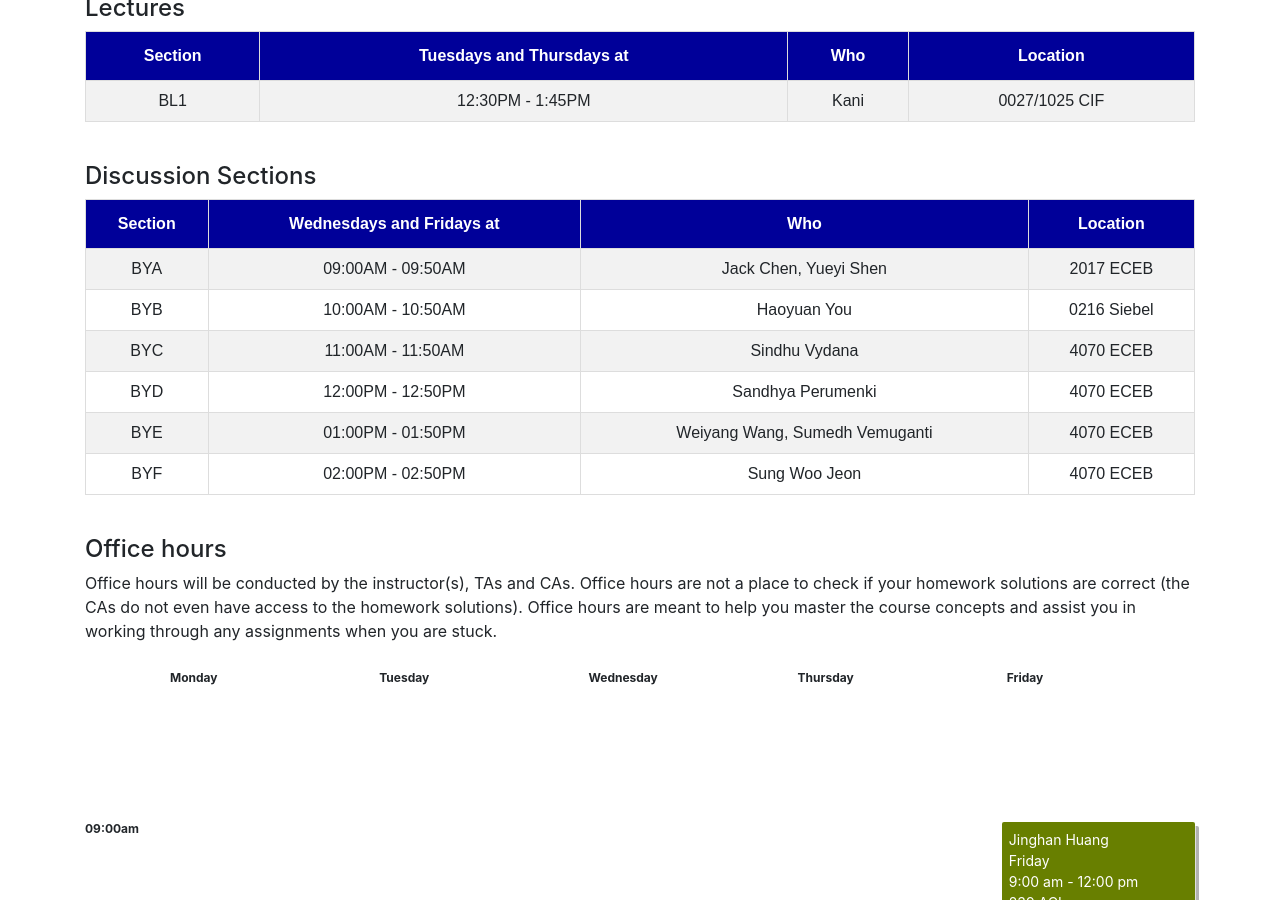
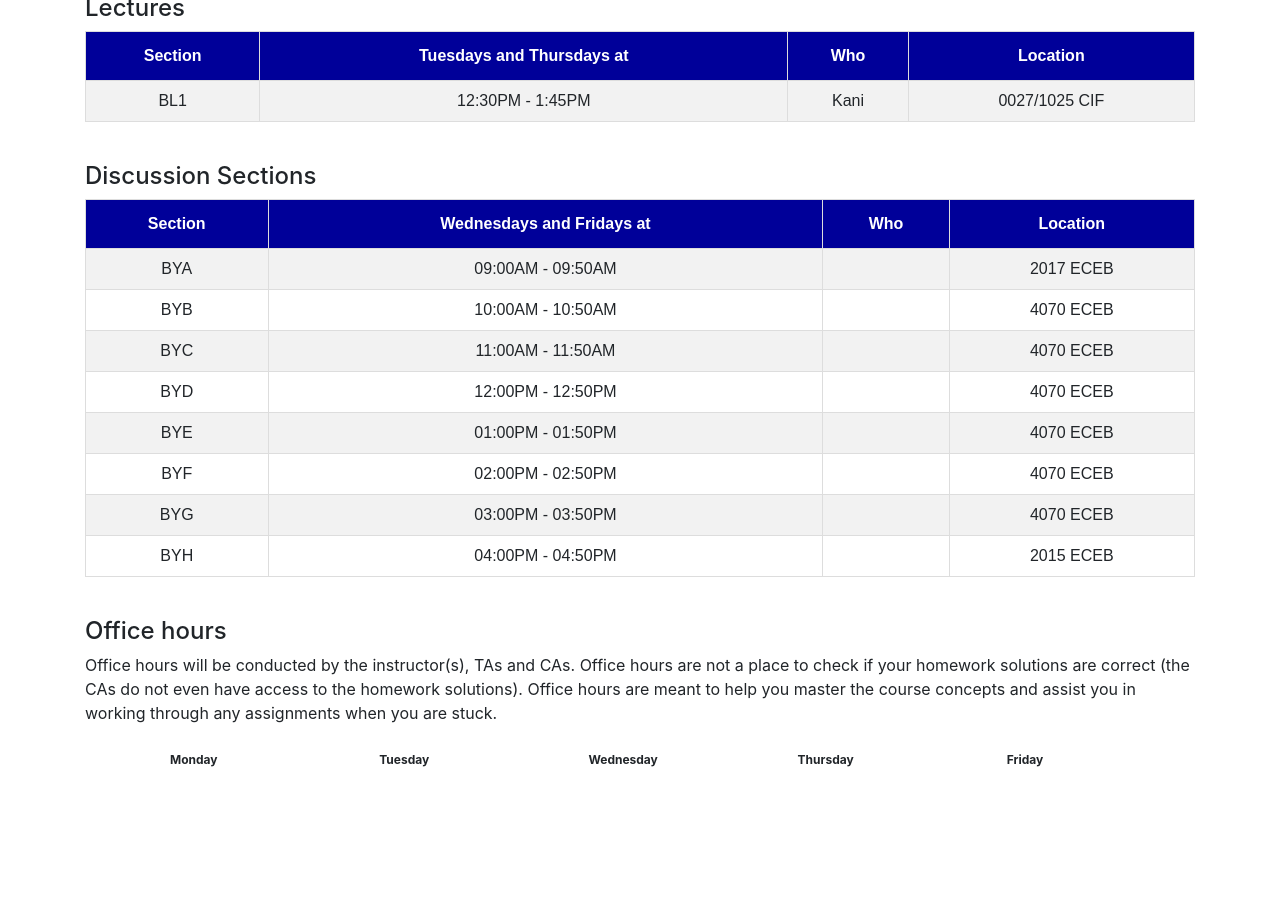
Before and after one commit to UIUC-ECE374B/su25, a Jekyll site: the page built from office_hours.md, in a window 1280 px wide and 900 px high, scrolled down 379 px. Built offline with Jekyll 4.4.1, drawn with Linux system fonts in a browser that asks for light colours.

Commit message:
Updating schedule table(s)

```diff
--- a/office_hours.md
+++ b/office_hours.md
@@ -36,38 +36,50 @@ Obviously this course isn't active and there aren't any discussion sections or o
   <tr>
     <td> BYA </td>
     <td> 09:00AM - 09:50AM </td>
-    <td> Jack Chen, Yueyi Shen </td>
+    <td>  </td>
     <td> 2017 ECEB </td>
   </tr>
   <tr>
     <td> BYB </td>
     <td> 10:00AM - 10:50AM </td>
-    <td> Haoyuan You </td>
-    <td> 0216 Siebel </td>
+    <td>  </td>
+    <td> 4070 ECEB </td>
   </tr>
   <tr>
     <td> BYC </td>
     <td> 11:00AM - 11:50AM </td>
-    <td> Sindhu Vydana </td>
+    <td>  </td>
     <td> 4070 ECEB </td>
   </tr>
   <tr>
     <td> BYD </td>
     <td> 12:00PM - 12:50PM </td>
-    <td> Sandhya Perumenki </td>
+    <td>  </td>
     <td> 4070 ECEB </td>
   </tr>
   <tr>
     <td> BYE </td>
     <td> 01:00PM - 01:50PM </td>
-    <td> Weiyang Wang, Sumedh Vemuganti </td>
+    <td>  </td>
     <td> 4070 ECEB </td>
   </tr>
   <tr>
     <td> BYF </td>
     <td> 02:00PM - 02:50PM </td>
-    <td> Sung Woo Jeon </td>
+    <td>  </td>
     <td> 4070 ECEB </td>
+  </tr>
+  <tr>
+    <td> BYG </td>
+    <td> 03:00PM - 03:50PM </td>
+    <td>  </td>
+    <td> 4070 ECEB </td>
+  </tr>
+  <tr>
+    <td> BYH </td>
+    <td> 04:00PM - 04:50PM </td>
+    <td>  </td>
+    <td> 2015 ECEB </td>
   </tr>
 </table>
 &nbsp;
```
